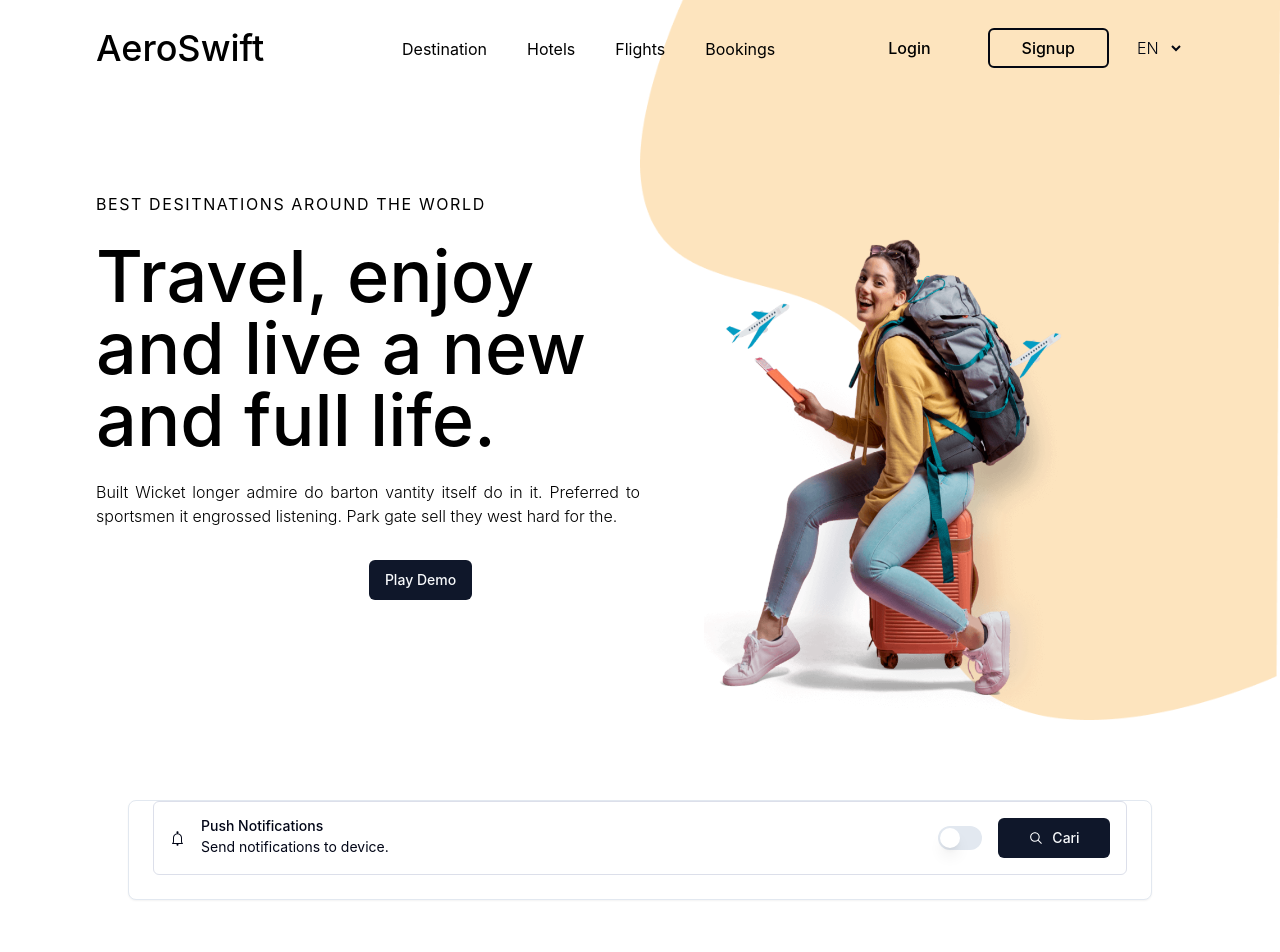
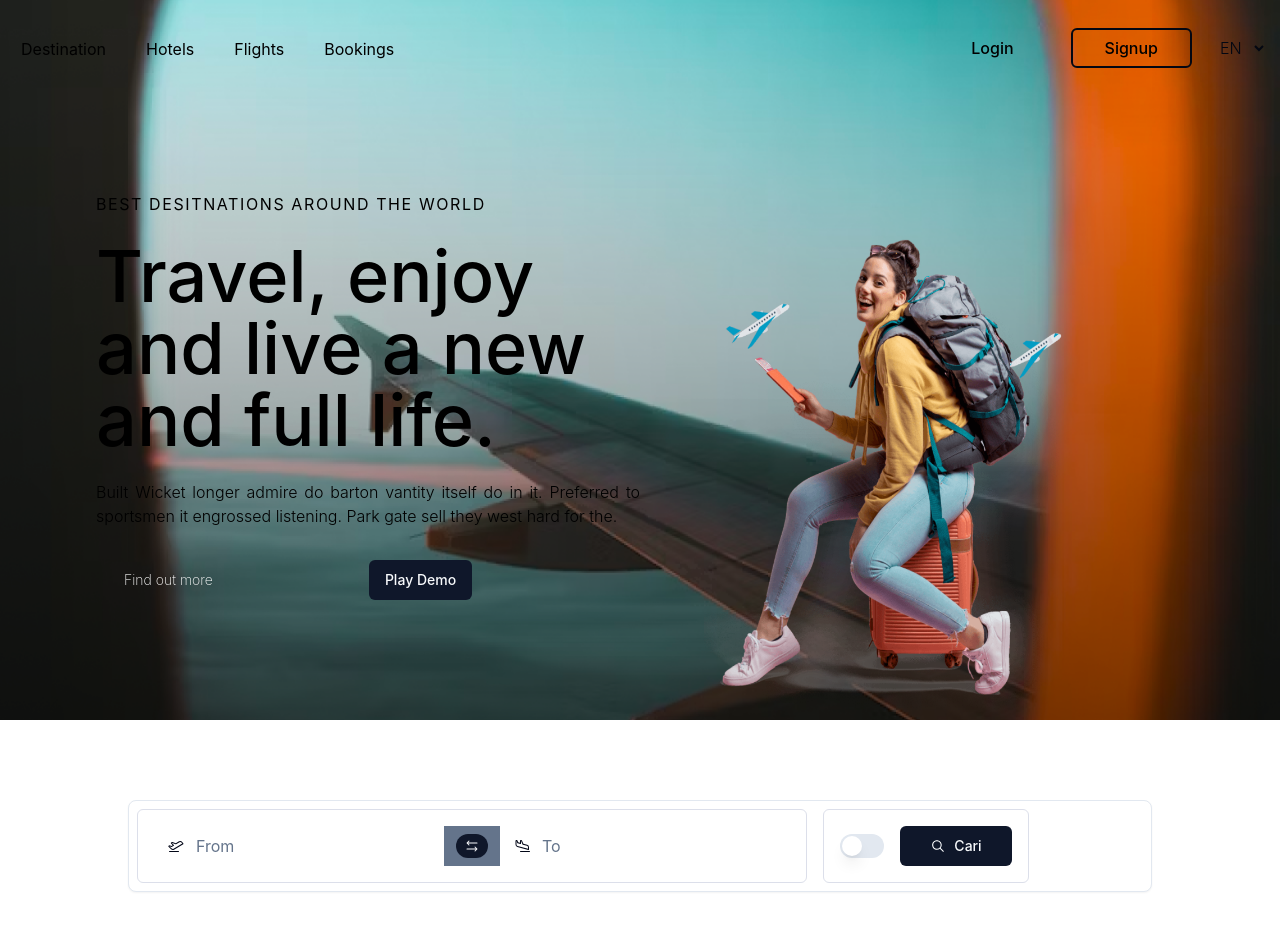
Before and after one commit to SYNRGY-6-TEAM-5/frontend-web, a React (Vite) app: page / in a window 1280 px wide. Shown: the top 952 px of the page. Built offline with nearby package versions, Linux system fonts and the light colour scheme.

Commit message:
refactor: Menyesuaikan desain UI dan struktur file sesuai dengan kesepakatan tim

```diff
--- a/src/components/containers/NavBar.tsx
+++ b/src/components/containers/NavBar.tsx
@@ -35,14 +35,8 @@ const NavBar = () => {
         <nav
           className={`h-20 w-full md:h-24 ${
             navBarColor ? "bg-white" : "bg-transparent"
-          } flex items-center justify-between px-8 md:px-12 lg:px-24`}
+          } flex items-center justify-end lg:justify-center px-4 md:px-6`}
         >
-          <Text
-            as="h4"
-            className=" text-color3 text-3xl font-medium md:text-5xl lg:text-4xl"
-          >
-            <Fade>AeroSwift</Fade>
-          </Text>
           <div className="hidden items-center gap-20 lg:flex">
             <ul className="flex items-center justify-center gap-8">
               {NavLinks.map((navlink, index) => (
@@ -56,6 +50,14 @@ const NavBar = () => {
                 </List>
               ))}
             </ul>
+
+            <Text
+              as="h4"
+              className="text-color3 flex w-96 flex-1 items-center justify-center text-3xl font-medium md:text-5xl lg:text-4xl"
+            >
+              <Fade>AeroSwift</Fade>
+            </Text>
+
             <ul className="flex items-center justify-center gap-6">
               {NavButtons.map((navbutton, index) => (
                 <List className="w-full" key={index}>
@@ -146,7 +148,7 @@ const NavBar = () => {
               ))}
             </ul>
           </section>
-          <ul className="flex w-full items-center justify-center gap-4 pb-24">
+          <ul className="flex w-full items-center justify-end gap-4 pb-24">
             {NavButtons.map((navbutton, index) => (
               <List className="w-auto" key={index}>
                 <Button
--- a/src/components/containers/SearchFilter.tsx
+++ /dev/null
@@ -1,38 +0,0 @@
-import { BellIcon, MagnifyingGlassIcon } from "@radix-ui/react-icons";
-
-import { cn } from "@/lib/utils";
-import { Button } from "@/components/ui/button";
-import {
-  Card,
-  CardContent
-} from "@/components/ui/card";
-import { Switch } from "@/components/ui/switch";
-
-
-type CardProps = React.ComponentProps<typeof Card>;
-
-export function SearchFilter({ className, ...props }: CardProps) {
-  return (
-    <div className="flex h-full items-center justify-center">
-      <Card className={cn("w-4/5 justify-center", className)} {...props}>
-        <CardContent className="grid gap-4">
-          <div className=" flex items-center space-x-4 rounded-md border p-4">
-            <BellIcon />
-            <div className="flex-1 space-y-1">
-              <p className="text-sm font-medium leading-none">
-                Push Notifications
-              </p>
-              <p className="text-muted-foreground text-sm">
-                Send notifications to device.
-              </p>
-            </div>
-            <Switch />
-            <Button className="w-28">
-              <MagnifyingGlassIcon className="mr-2 h-4 w-4" /> Cari
-            </Button>
-          </div>
-        </CardContent>
-      </Card>
-    </div>
-  );
-}
--- a/src/components/ui/card.tsx
+++ b/src/components/ui/card.tsx
@@ -60,7 +60,7 @@ const CardContent = React.forwardRef<
   HTMLDivElement,
   React.HTMLAttributes<HTMLDivElement>
 >(({ className, ...props }, ref) => (
-  <div ref={ref} className={cn("p-6 pt-0", className)} {...props} />
+  <div ref={ref} className={cn(className)} {...props} />
 ))
 CardContent.displayName = "CardContent"
 
--- a/src/components/containers/HeroSection.tsx
+++ b/src/pages/home/components/HeroSection.tsx
@@ -1,15 +1,15 @@
 import { Image } from "@/components/ui/Image"
-import bgImage from "../../assets/HeroVector.png"
-import heroImage from "../../assets/hero-img.png"
+import bgImage from "../../../assets/hero-bg.png"
+import heroImage from "../../../assets/hero-img.png"
 import { Text } from "@/components/ui/Text"
 import { Button } from "@/components/ui/button"
 import { Fade, Slide } from "react-awesome-reveal"
-import { HeroTexts } from "../particles/DataLists"
+import { HeroTexts } from "../../../components/particles/DataLists"
 
 const HeroSection = () => {
     return (
         <section className="w-full lg:h-screen md:h-[550px] h-[830px] relative overflow-x-hidden flex justify-end">
-            <Image className="h-[60%] w-[80%] lg:h-[90vh] md:h-[50vh] lg:w-1/2 md:w-[55%]" image={bgImage} alt="Hero Background Vector" />
+            <Image className="h-[60%] w-[100%] lg:h-[90vh] md:h-[50vh] lg:w-full md:w-[100%]" image={bgImage} alt="Hero Background Vector" />
             <main className="w-full lg:h-full h-auto grid md:grid-cols-2 absolute top-0 left-0 lg:px-24 md:px-8 px-5 pt-24 md:pt-32 lg:pt-0">
                 <div className="flex flex-col justify-center md:gap-6 gap-3 md:order-1 order-2">
                     <Text as="p" className="text-color1 uppercase tracking-widest lg:text-base  text-sm font-normal">
@@ -40,7 +40,6 @@ const HeroSection = () => {
                     <Slide direction="right">
                         <Image image={heroImage} alt="Hero Image" className=" lg:h-[85%] lg:w-[90%] md:h-[100%] md:w-full w-[90%] h-[50vh]" />
                     </Slide>
-
                 </div>
             </main>
         </section>
--- /dev/null
+++ b/src/pages/home/components/SearchFilter.tsx
@@ -0,0 +1,74 @@
+import { BellIcon, MagnifyingGlassIcon } from "@radix-ui/react-icons";
+import {
+  ArrowsLeftRight,
+  AirplaneTakeoff,
+  AirplaneLanding,
+} from "@phosphor-icons/react";
+
+import { cn } from "@/lib/utils";
+import { Button } from "@/components/ui/button";
+import { Card, CardContent } from "@/components/ui/card";
+import { Switch } from "@/components/ui/switch";
+import { Input } from "@/components/ui/input";
+
+type CardProps = React.ComponentProps<typeof Card>;
+
+export function SearchFilter({ className, ...props }: CardProps) {
+  return (
+    <div className="flex h-full items-center justify-center">
+      <Card className={cn("w-4/5 justify-center", className)} {...props}>
+        <CardContent className="grid gap-4 p-2">
+          <div className="flex items-center space-x-4">
+            <div className="flex items-center space-x-4 rounded-md border p-4">
+              <div className="space-3 flex flex-1 flex-row items-center gap-3 bg-slate-500">
+                <div className="flex flex-row bg-white">
+                  <div className="pointer-events-none inset-y-0 start-0 flex items-center pr-3 ps-3.5">
+                    <AirplaneTakeoff size={42} className="h-4 w-4" />
+                  </div>
+                  <Input
+                    id="from"
+                    placeholder="From"
+                    type="text"
+                    autoCapitalize="none"
+                    autoComplete="off"
+                    autoCorrect="off"
+                    className="rounded-md border-none px-0 text-base outline-none"
+                    required
+                  />
+                </div>
+
+                <Button className="relative h-6 w-6 rounded-full">
+                  <ArrowsLeftRight size={42} className="absolute h-4 w-4" />
+                </Button>
+
+                <div className="flex flex-row bg-white">
+                  <div className="pointer-events-none inset-y-0 start-0 flex items-center pr-3 ps-3.5">
+                    <AirplaneLanding size={42} className="h-4 w-4" />
+                  </div>
+                  <Input
+                    id="to"
+                    placeholder="To"
+                    type="text"
+                    autoCapitalize="none"
+                    autoComplete="off"
+                    autoCorrect="off"
+                    className="rounded-md border-none px-0 text-base outline-none"
+                    required
+                  />
+                </div>
+              </div>
+            </div>
+
+            <div className="flex items-center space-x-4 rounded-md border p-4">
+              <Switch />
+              <Button className="w-28">
+                <MagnifyingGlassIcon className="mr-2 h-4 w-4" /> Cari
+              </Button>
+            </div>
+
+          </div>
+        </CardContent>
+      </Card>
+    </div>
+  );
+}
--- a/src/pages/home/index.tsx
+++ b/src/pages/home/index.tsx
@@ -1,6 +1,6 @@
 // import BookingSteps from "../organs/BookingSteps"
-import HeroSection from "@/components/containers/HeroSection"
-import { SearchFilter } from "@/components/containers/SearchFilter"
+import HeroSection from "@/pages/home/components/HeroSection"
+import { SearchFilter } from "@/pages/home/components/SearchFilter"
 // import NewsLetter from "../organs/NewsLetter"
 // import Partners from "../organs/Partners"
 // import Services from "../organs/Services"
```
Also changed, not shown: src/assets/hero-bg.png (added).
